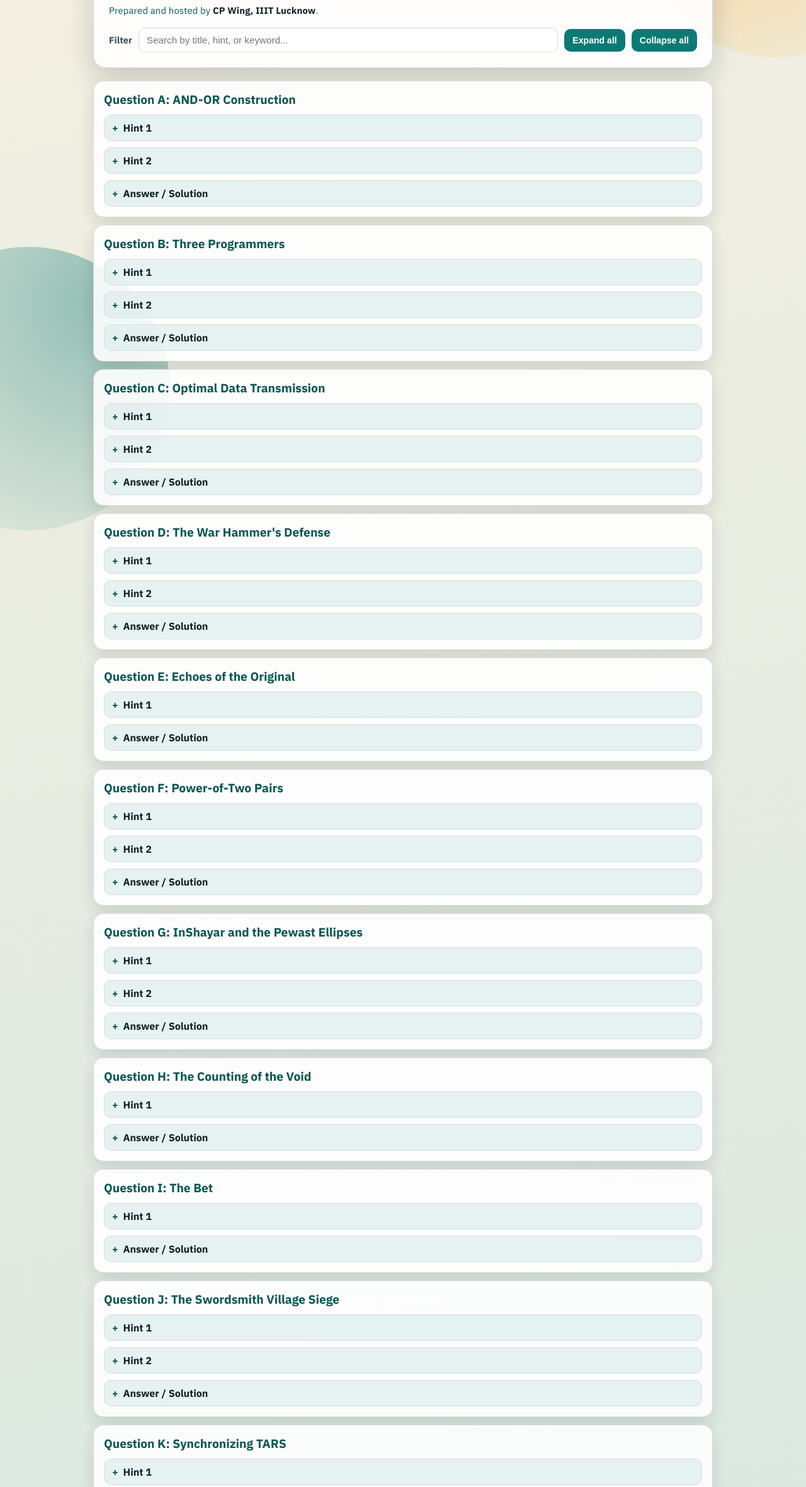
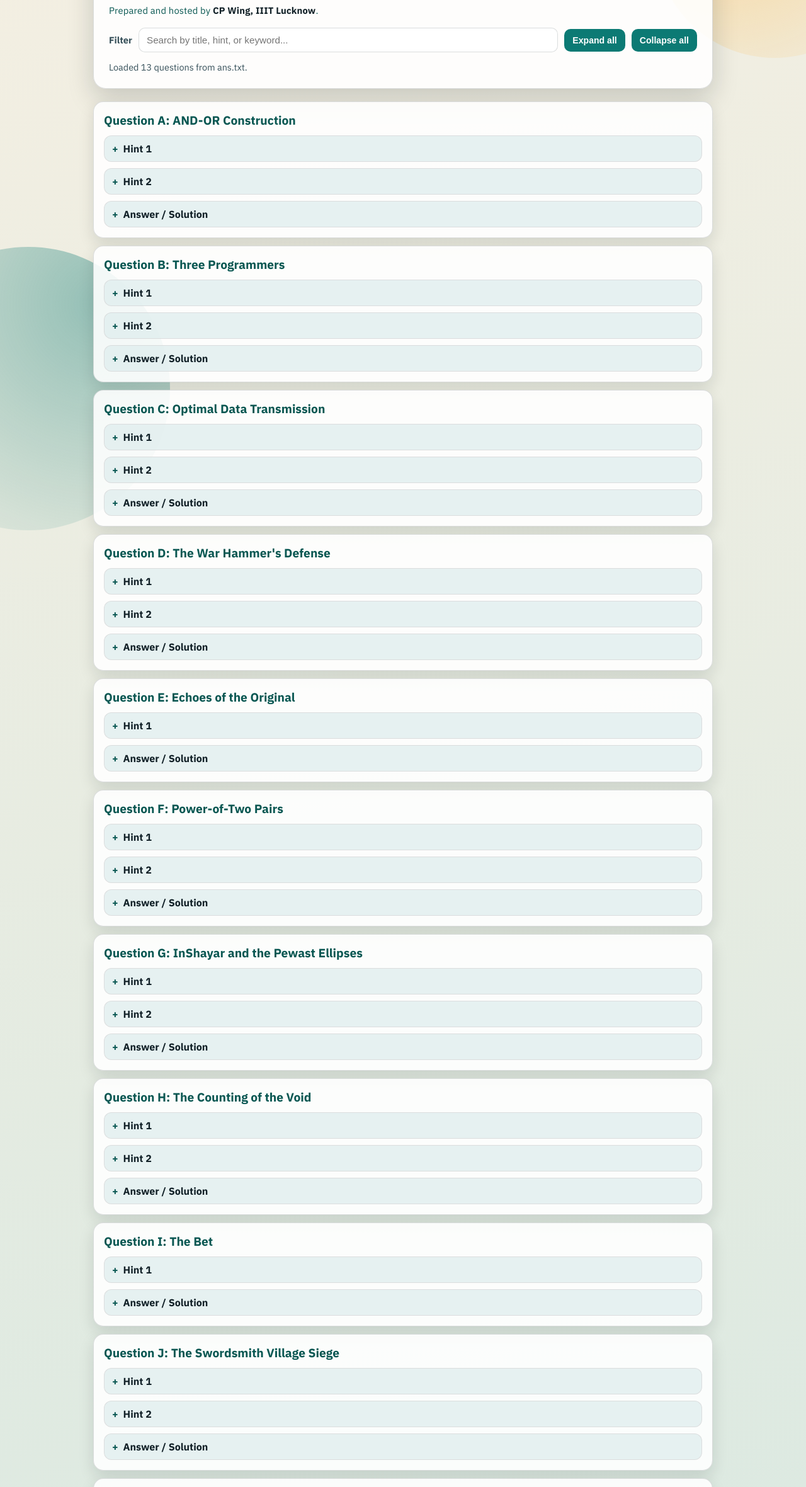
Before and after one commit to Surendra-vishnoi/speedforces, a plain HTML site: page index.html in a window 1280 px wide. Shown: the part 168-2529 px from the top of the page at 63% size. Drawn offline with nearby package versions, Linux system fonts and the light colour scheme.

Commit message:
Update editorial content handling for revised ans format

```diff
--- a/app.js
+++ b/app.js
@@ -83,7 +83,7 @@ function parseQuestions(rawText) {
       return;
     }
 
-    const solution = current.solutionLines.join(" ").trim();
+    const solution = current.solutionLines.join("\n").trim();
     questions.push({
       code: current.code,
       title: current.title,
@@ -96,6 +96,10 @@ function parseQuestions(rawText) {
     const line = sourceLine.trim();
     if (!line) {
       activeSection = null;
+      continue;
+    }
+
+    if (/^[-=]{3,}$/.test(line)) {
       continue;
     }
 
@@ -123,15 +127,17 @@ function parseQuestions(rawText) {
       continue;
     }
 
-    const solutionMatch = line.match(/^Solution\s*:\s*(.+)$/i);
+    const solutionMatch = line.match(/^(?:Detailed\s+)?Solution\s*:\s*(.*)$/i);
     if (solutionMatch) {
-      current.solutionLines.push(solutionMatch[1].trim());
+      if (solutionMatch[1].trim()) {
+        current.solutionLines.push(solutionMatch[1].trim());
+      }
       activeSection = "solution";
       continue;
     }
 
     if (activeSection === "hint" && current.hints.length > 0) {
-      current.hints[current.hints.length - 1] += " " + line;
+      current.hints[current.hints.length - 1] += "\n" + line;
       continue;
     }
 
@@ -158,6 +164,15 @@ function buildSolutionMarkdown(solution) {
   }
 
   return solution;
+}
+
+function setStatus(message, isError = false) {
+  if (!statusEl) {
+    return;
+  }
+
+  statusEl.classList.toggle("error", isError);
+  statusEl.textContent = message;
 }
 
 function createDetails(title, markdownContent) {
@@ -217,7 +232,7 @@ function renderQuestions(questions) {
     empty.className = "empty";
     empty.textContent = "No questions could be parsed from ans.txt.";
     questionListEl.append(empty);
-    statusEl.textContent = "Parsed 0 questions from ans.txt.";
+    setStatus("Parsed 0 questions from ans.txt.", true);
     return;
   }
 
@@ -227,8 +242,7 @@ function renderQuestions(questions) {
   });
   questionListEl.append(fragment);
 
-  statusEl.classList.remove("error");
-  statusEl.textContent = `Loaded ${questions.length} questions from ans.txt.`;
+  setStatus(`Loaded ${questions.length} questions from ans.txt.`);
 
   applyFilter();
 }
@@ -251,9 +265,9 @@ function applyFilter() {
   }
 
   if (term) {
-    statusEl.textContent = `Showing ${visibleCount} of ${cards.length} questions.`;
+    setStatus(`Showing ${visibleCount} of ${cards.length} questions.`);
   } else {
-    statusEl.textContent = `Loaded ${cards.length} questions from ans.txt.`;
+    setStatus(`Loaded ${cards.length} questions from ans.txt.`);
   }
 }
 
@@ -269,7 +283,7 @@ async function initializePage() {
   let usedFallback = false;
 
   try {
-    statusEl.textContent = "Loading ans.txt...";
+    setStatus("Loading ans.txt...");
     const response = await fetch("./ans.txt", { cache: "no-store" });
     if (response.ok) {
       rawText = await response.text();
@@ -287,7 +301,9 @@ async function initializePage() {
   renderQuestions(questions);
 
   if (usedFallback) {
-    statusEl.textContent = `Loaded ${questions.length} questions from embedded fallback data (ans.txt fetch unavailable in this view).`;
+    setStatus(
+      `Loaded ${questions.length} questions from embedded fallback data (ans.txt fetch unavailable in this view).`
+    );
   }
 }
 
--- a/index.html
+++ b/index.html
@@ -32,7 +32,7 @@
           <button id="collapseAll" type="button">Collapse all</button>
         </div>
 
-        <!-- <p id="status" class="status">Loading ans.txt...</p> -->
+        <p id="status" class="status">Loading ans.txt...</p>
       </header>
 
       <section id="questionList" class="question-list" aria-live="polite"></section>
```
Also changed, not shown: ans.txt.
